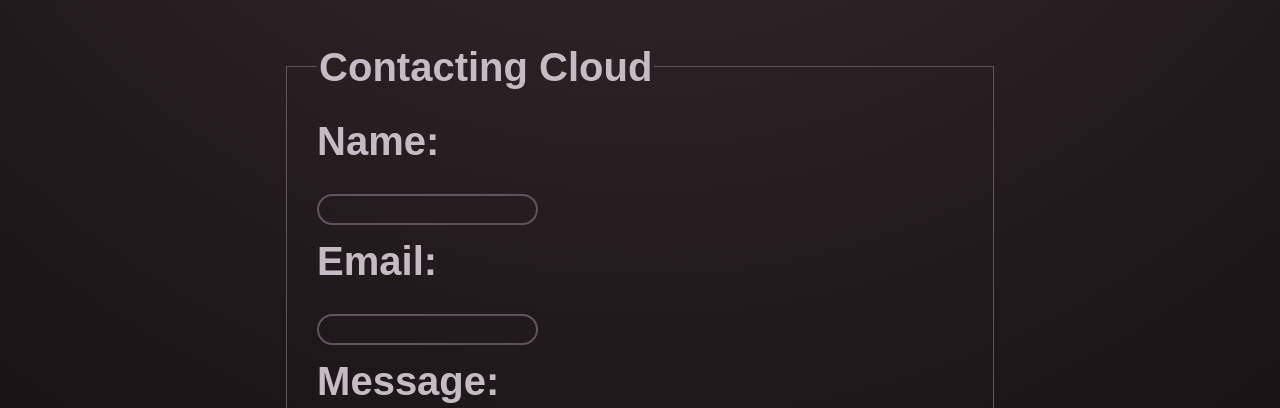
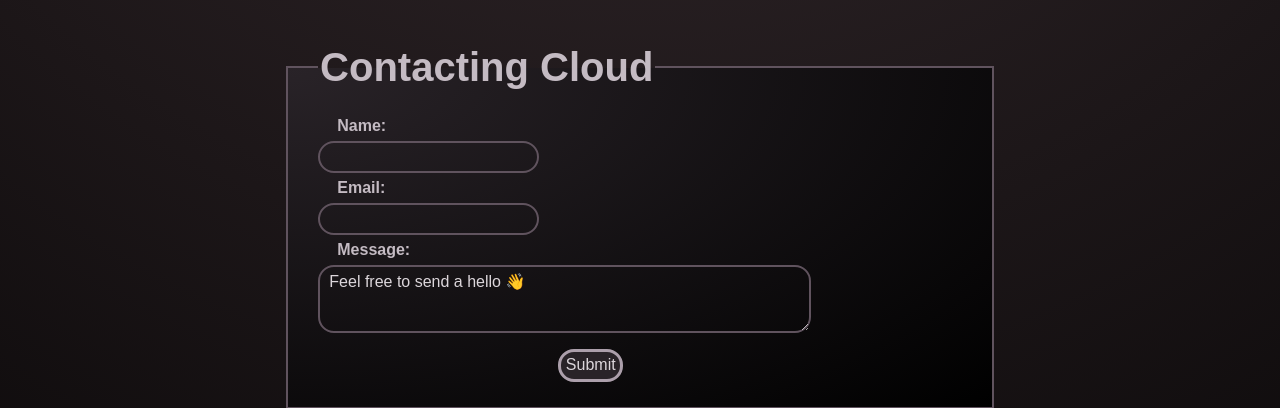
Before and after one commit to hvxley/huxley.cloud, an Astro site: page /about in a window 1280 px wide. Shown: the part 1816-2224 px from the top of the page. Built offline with nearby package versions, Linux system fonts and the light colour scheme; Astro itself is replaced by a stand-in of ours; a web font is replaced by a local one.

Commit message:
Updates appearance of contact form.

```diff
--- a/src/components/Logo.astro
+++ b/src/components/Logo.astro
@@ -1,5 +1,5 @@
 ---
 ---
 <div class="logo">
-  <a href="/"><img src="/img/logo.png" width="175" alt="Huxley Logo"></a>
+  <a href="/"><img src="/img/logo.png" width="175" alt="Huxley Logo" aria-label="Huxley logo"></a>
 </div>
--- a/src/pages/about.astro
+++ b/src/pages/about.astro
@@ -27,13 +27,13 @@ const pageTitle = "About Cloud Huxley";
 <form method="POST" action="https://usebasin.com/f/0b0a7252206b" target="_blank">
 <fieldset>
 <legend> Contacting Cloud </legend>
-<label for="name">Name:</label><br>
-<input type="text" id="name" name="name"><br>
-<label for="email">Email:</label><br>
-<input type="email" id="email" name="email"><br>
-<label for="message">Message:</label><br>
+<label for="name">Name:</label>
+<input type="text" id="name" name="name">
+<label for="email">Email:</label>
+<input type="email" id="email" name="email">
+<label for="message">Message:</label>
 <textarea id="message" name="message" rows="3" cols="50"> Feel free to send a hello 👋
-</textarea><br><br>
-<input type="submit" value="Submit"><br><br>
+</textarea>
+<input type="submit" value="Submit" accesskey="s">
 </fieldset>
 </form>
--- a/src/styles/_borders.scss
+++ b/src/styles/_borders.scss
@@ -3,13 +3,17 @@
 }
 
 fieldset {
-  border: 1px solid $grey-4;
+  border: 2px solid $grey-4;
 }
 
 input,
 textarea {
   border: 2px solid $grey-4;
   border-radius: $border-radius;
+}
+
+input[type=submit] {
+  border: 3px solid $grey-3;
 }
 
 .nav-links {
--- a/src/styles/_colors.scss
+++ b/src/styles/_colors.scss
@@ -1,3 +1,8 @@
+fieldset {
+  background: #292328;
+  background: radial-gradient(at left top, #292328, darken(#292328, 20%));
+}
+
 html {
   background: $grey-6;
   background: radial-gradient(circle, rgba($grey-6,1) 0%, rgba(43,34,37,1) 35%, rgba(14,11,12,1) 100%);
@@ -10,10 +15,18 @@ textarea {
   background: none;
 }
 
+input[type=submit] {
+  background-color: $grey-6;
+}
+
+input[type=submit]:hover {
+  background-color: #06b621;
+  color: lighten($grey-1, 20%);
+}
+
 ul a {
   color: $grey-3;
 }
-
 
 h1,
 h2,
--- a/src/styles/_duration.scss
+++ b/src/styles/_duration.scss
@@ -1,3 +1,4 @@
+input[type=submit]:hover,
 .fa-facebook:hover,
 .fa-facebook:active,
 .fa-instagram:hover,
--- a/src/styles/_spacing.scss
+++ b/src/styles/_spacing.scss
@@ -42,7 +42,20 @@ header .logo {
 
 input,
 textarea {
+  display: block;
+  margin: 0;
   padding: 0.3rem;
+}
+
+input[type=submit] {
+  margin-top: 1rem;
+  margin-left: 15rem;
+}
+
+label {
+  display: block;
+  padding: 0.2rem;
+  margin-left: 1rem;
 }
 
 p {
--- a/src/styles/_typefaces.scss
+++ b/src/styles/_typefaces.scss
@@ -136,13 +136,21 @@ em {
 
 input,
 textarea {
-  font-family: $font-lightItalic;
+  font-family: $font-semibold;
   font-size: 1rem;
+}
+
+input[type=submit]:hover {
+  font-family: $font-bold;
 }
 
 footer div a {
   text-decoration: none;
   font-size: 1.7rem;
+}
+
+label {
+  font-size: 1rem;
 }
 
 ul a {
```
